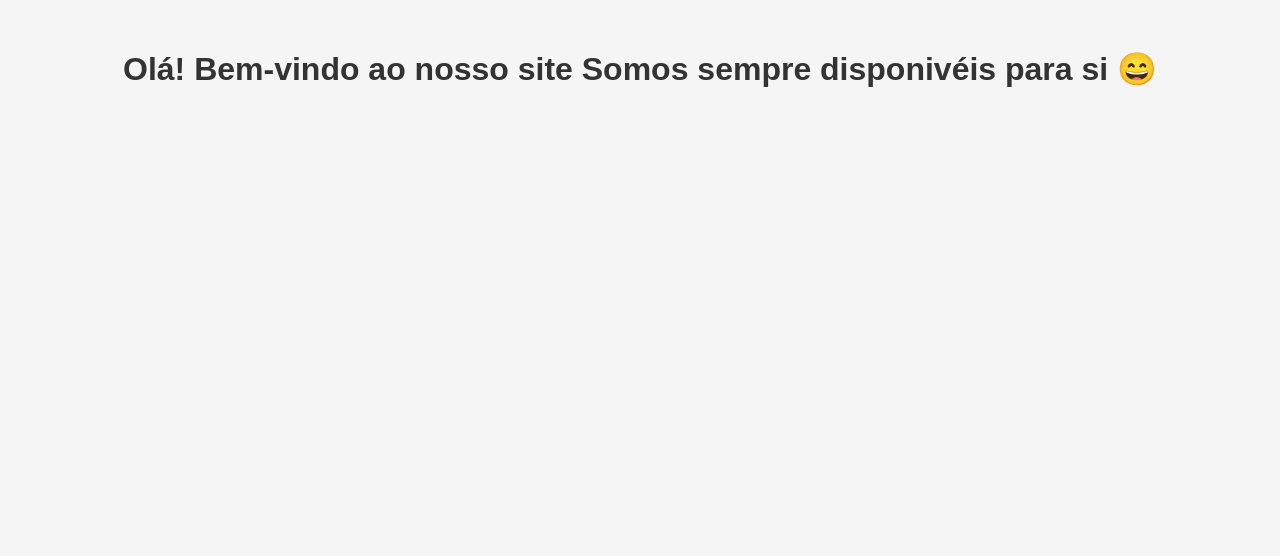
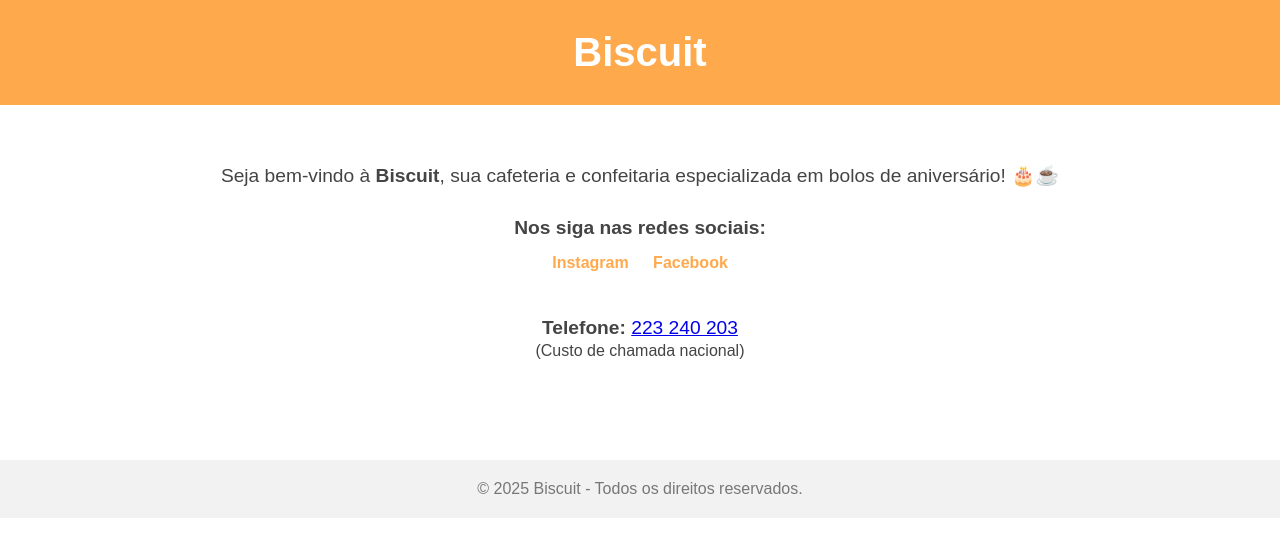
Before and after one commit to AbdallahJaajoul/Biscuit, a plain HTML site: page index.html in a window 1280 px wide. Drawn offline with Linux system fonts and the light colour scheme.

Commit message:
Update index.html

```diff
--- a/index.html
+++ b/index.html
@@ -2,13 +2,95 @@
 <html lang="pt-BR">
 <head>
   <meta charset="UTF-8">
-  <title>Meu Site Grátis</title>
+  <title>Biscuit - Cafeteria e Bolos</title>
   <style>
-    body { font-family: Arial; background: #f5f5f5; text-align: center; margin-top: 50px; }
-    h1 { color: #333; }
+    body {
+      margin: 0;
+      padding: 0;
+      background-color: #ffffff;
+      font-family: 'Arial', sans-serif;
+      color: #333;
+      text-align: center;
+        <h1>Olá! Bem-vindo ao nosso site Somos sempre disponivéis para si </h1>
+    }
+
+    header {
+      background-color: #ffa94d;
+      padding: 30px 0;
+    }
+
+    header h1 {
+      margin: 0;
+      font-size: 2.5rem;
+      color: #ffffff;
+    }
+
+    main {
+      padding: 40px 20px;
+    }
+
+    main p {
+      font-size: 1.2rem;
+      color: #444;
+    }
+
+    .social {
+      margin-top: 30px;
+    }
+
+    .social p {
+      margin-bottom: 10px;
+      font-weight: bold;
+    }
+
+    .social a {
+      display: inline-block;
+      margin: 5px 10px;
+      text-decoration: none;
+      color: #ffa94d;
+      font-weight: bold;
+      font-size: 1rem;
+    }
+
+    .social a:hover {
+      color: #ff6600;
+    }
+
+    .contact {
+      margin-top: 40px;
+      font-size: 1rem;
+      color: #555;
+    }
+
+    footer {
+      margin-top: 40px;
+      padding: 20px;
+      background-color: #f2f2f2;
+      color: #777;
+    }
   </style>
 </head>
 <body>
-  <h1>Olá! Bem-vindo ao nosso site Somos sempre disponivéis para si 😄</h1>
+  <header>
+    <h1>Biscuit</h1>
+  </header>
+
+  <main>
+    <p>Seja bem-vindo à <strong>Biscuit</strong>, sua cafeteria e confeitaria especializada em bolos de aniversário! 🎂☕</p>
+
+    <div class="social">
+      <p>Nos siga nas redes sociais:</p>
+      <a href="https://www.instagram.com/biscuit_riotinto/" target="_blank">Instagram</a>
+      <a href="https://www.facebook.com/confeitariabiscuit" target="_blank">Facebook</a>
+    </div>
+
+    <div class="contact">
+      <p><strong>Telefone:</strong> <a href="tel:223240203">223 240 203</a> <br><small>(Custo de chamada nacional)</small></p>
+    </div>
+  </main>
+
+  <footer>
+    &copy; 2025 Biscuit - Todos os direitos reservados.
+  </footer>
 </body>
 </html>
```
